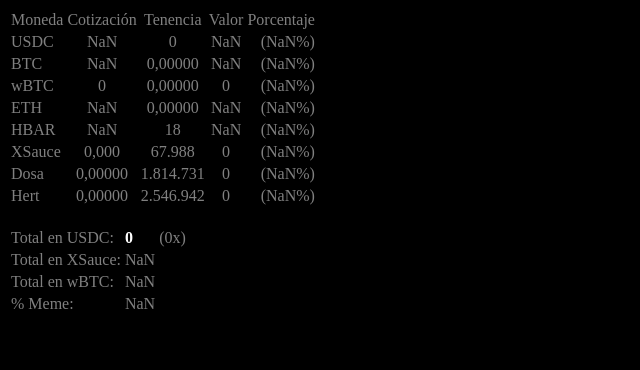
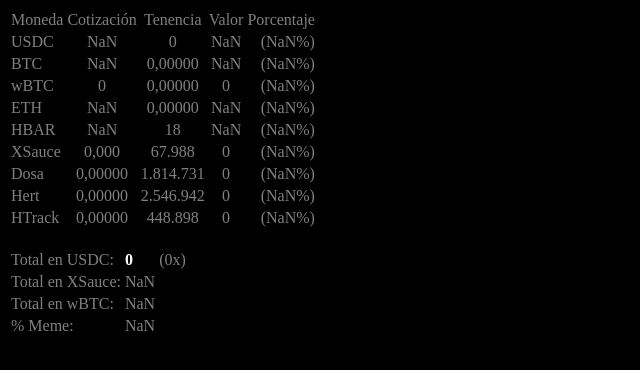
Before and after one commit to guillegoldar/guillegoldar.github.io, a plain HTML site: page index.html in a window 1280 px wide. Shown: the whole page, without its empty margins (0-640 px from the left). Drawn offline with Linux system fonts and the light colour scheme; no server answers.

Commit message:
Act. Ten.

```diff
--- a/index.html
+++ b/index.html
@@ -18,7 +18,7 @@
 <!--tr class="gris"><td class="tdL">GIB</td><td id="GIB" class="tdC"></td><td class="tdC" id="tGIB"></td><td id="vGIB" class="tdC"></td><td id="pGIB" class="tdR"></td></tr-->
 <tr class="gris"><td class="tdL">Dosa</td><td id="Dosa" class="tdC"></td><td class="tdC" id="tDosa"></td><td id="vDosa" class="tdC"></td><td id="pDosa" class="tdR"></td></tr>
 <tr class="gris"><td class="tdL">Hert</td><td id="Hert" class="tdC"></td><td class="tdC" id="tHert"></td><td id="vHert" class="tdC"></td><td id="pHert" class="tdR"></td></tr>
-<!--tr class="gris"><td class="tdL">CKNBLZ</td><td id="CKNBLZ" class="tdC"></td><td class="tdC" id="tCKNBLZ"></td><td id="vCKNBLZ" class="tdC"></td><td id="pCKNBLZ" class="tdR"></td></tr-->
+<tr class="gris"><td class="tdL">HTrack</td><td id="HTrack" class="tdC"></td><td class="tdC" id="tHTrack"></td><td id="vHTrack" class="tdC"></td><td id="pHTrack" class="tdR"></td></tr>
 </table>
 <table>
 <tr class="gris"><td>Total en USDC: </td><td id="total" class="negrita"></td><td id="x" class="gris"></td></tr>
@@ -46,11 +46,11 @@
 <td id="spCotXSauce" class="oculto"></td>
 <!--td id="spCotGIB" class="oculto"></td-->
 <td id="spCotDosa" class="oculto"></td>
-<!--td id="spCotCKNBLZ" class="oculto"></td-->
+<td id="spCotHTrack" class="oculto"></td>
 <td id="spCotHert" class="oculto"></td>
 <td id="spCotGeneral" class="oculto"></td>
 <br>
 </table>
 </body>
-<script src="sauce_v1.js" type="text/javascript"></script>
+<script src="sauce_v2.js" type="text/javascript"></script>
 </html>
--- a/sauce_v1.js
+++ b/sauce_v2.js
@@ -10,7 +10,7 @@ const HBARSimbol = 'HBARUSDT';
 const XSauceId = '0xc5767b107579abc10304ca1913b45ee7ac03fe7f';
 //const GIBId = '0x5ae4d338e5c763a89dd29da5dbeaaebbdd0a390b';
 const DosaId = '0xcba362fea1145be558833ffae29cb110cc55a62e';
-//const CKNBLZId = '0x81ca544318cef07b92ffa54eb96cbce657d3bca5';
+const HTrackId = '0x978a12f0b7e4b5b7739c9c3b032cf0e29584e5c6';
 const HertId = '0x974115f8cb66b694d39b5fc5c9bc8ef8bddff029';
 const tenenciaUSDC = 0;
 const tenenciaBTC = 0;
@@ -20,7 +20,7 @@ const tenenciaHBAR = 17.773;
 const tenenciaXSauce = 67987.983;
 //const tenenciaGIB = 111855.827;
 const tenenciaDosa = 1814730.587;
-//const tenenciaCKNBLZ = 0;
+const tenenciaHTrack = 448897.814
 const tenenciaHert = 2546941.88;
 
 let formatoNum = (num, cantDec) => {
@@ -132,7 +132,7 @@ let calcularTotal=() => {
   let cotXSauce = document.getElementById('spCotXSauce').innerText;
   //let cotGIB = document.getElementById('spCotGIB').innerText;
   let cotDosa = document.getElementById('spCotDosa').innerText;
-  //let cotCKNBLZ = document.getElementById('spCotCKNBLZ').innerText;
+  let cotHTrack = document.getElementById('spCotHTrack').innerText;
   let cotHert = document.getElementById('spCotHert').innerText;
   let total = (tenenciaUSDC * cotUSDC
   				   + tenenciaWBTC * cotWBTC
@@ -140,7 +140,7 @@ let calcularTotal=() => {
 				     + tenenciaXSauce * cotXSauce
      			   //+ tenenciaGIB * cotGIB
 				     + tenenciaDosa * cotDosa
-				     //+ tenenciaCKNBLZ * cotCKNBLZ
+				     + tenenciaHTrack * cotHTrack
 				     + tenenciaHert * cotHert
 				)
   return total;
@@ -201,14 +201,14 @@ let calcularPesoDosa=() => {
   let peso = dDosa * 100 / calcularTotal();
   return peso;
 };
-/*
-let calcularPesoCKNBLZ=() => {
-  let cotCKNBLZ = document.getElementById('spCotCKNBLZ').innerText;
-  let dCKNBLZ = tenenciaCKNBLZ * cotCKNBLZ;
-  let peso = dCKNBLZ * 100 / calcularTotal();
+
+let calcularPesoHTrack=() => {
+  let cotHTrack = document.getElementById('spCotHTrack').innerText;
+  let dHTrack = tenenciaHTrack * cotHTrack;
+  let peso = dHTrack * 100 / calcularTotal();
   return peso;
 };
-*/
+
 let calcularPesoHert=() => {
   let cotHert = document.getElementById('spCotHert').innerText;
   let dHert = tenenciaHert * cotHert;
@@ -225,7 +225,7 @@ let inicializar=()=>{
   document.getElementById('spCotXSauce').textContent = obtenerCotHedera(XSauceId);
   //document.getElementById('spCotGIB').textContent =  obtenerCotHedera(GIBId);
   document.getElementById('spCotDosa').textContent =  obtenerCotHedera(DosaId);
-  //document.getElementById('spCotCKNBLZ').textContent =  obtenerCotHedera(CKNBLZId);
+  document.getElementById('spCotHTrack').textContent =  obtenerCotHedera(HTrackId);
   document.getElementById('spCotHert').textContent =  obtenerCotHedera(HertId);
   /*
   document.getElementById('h6XSauce').textContent =  obtenerPorHedera(XSauceId, 'h6');
@@ -275,11 +275,10 @@ let refrescar=()=>{
   document.getElementById('pDosa').textContent = ' (' + formatoNum(parseFloat(calcularPesoDosa()),2) +  '%)';
   document.getElementById('tDosa').textContent = formatoNum(parseFloat(tenenciaDosa),0);
   document.getElementById('vDosa').textContent = formatoNum(parseFloat(tenenciaDosa)*parseFloat(document.getElementById('spCotDosa').innerText),0);
-  /*document.getElementById('CKNBLZ').textContent = formatoNum(parseFloat(document.getElementById('spCotCKNBLZ').innerText),5);
-  document.getElementById('pCKNBLZ').textContent = ' (' + formatoNum(parseFloat(calcularPesoCKNBLZ()),2) +  '%)';
-  document.getElementById('tCKNBLZ').textContent = formatoNum(parseFloat(tenenciaCKNBLZ),0);
-  document.getElementById('vCKNBLZ').textContent = formatoNum(parseFloat(tenenciaCKNBLZ)*parseFloat(document.getElementById('spCotCKNBLZ').innerText),0);
-  */
+  document.getElementById('HTrack').textContent = formatoNum(parseFloat(document.getElementById('spCotHTrack').innerText),5);
+  document.getElementById('pHTrack').textContent = ' (' + formatoNum(parseFloat(calcularPesoHTrack()),2) +  '%)';
+  document.getElementById('tHTrack').textContent = formatoNum(parseFloat(tenenciaHTrack),0);
+  document.getElementById('vHTrack').textContent = formatoNum(parseFloat(tenenciaHTrack)*parseFloat(document.getElementById('spCotHTrack').innerText),0);
   document.getElementById('Hert').textContent = formatoNum(parseFloat(document.getElementById('spCotHert').innerText),5);
   document.getElementById('pHert').textContent = ' (' + formatoNum(parseFloat(calcularPesoHert()),2) +  '%)';
   document.getElementById('tHert').textContent = formatoNum(parseFloat(tenenciaHert),0);
@@ -291,7 +290,7 @@ let refrescar=()=>{
   document.getElementById('totalMeme').textContent = formatoNum((0
                                                      //+parseFloat(tenenciaGIB)*parseFloat(document.getElementById('spCotGIB').innerText)
                                                      +parseFloat(tenenciaDosa)*parseFloat(document.getElementById('spCotDosa').innerText)
-                                                     //+parseFloat(tenenciaCKNBLZ)*parseFloat(document.getElementById('spCotCKNBLZ').innerText)
+                                                     +parseFloat(tenenciaHTrack)*parseFloat(document.getElementById('spCotHTrack').innerText)
                                                      +parseFloat(tenenciaHert)*parseFloat(document.getElementById('spCotHert').innerText))
                                                      /parseFloat(calcularTotal())*100,2);
 }
```
